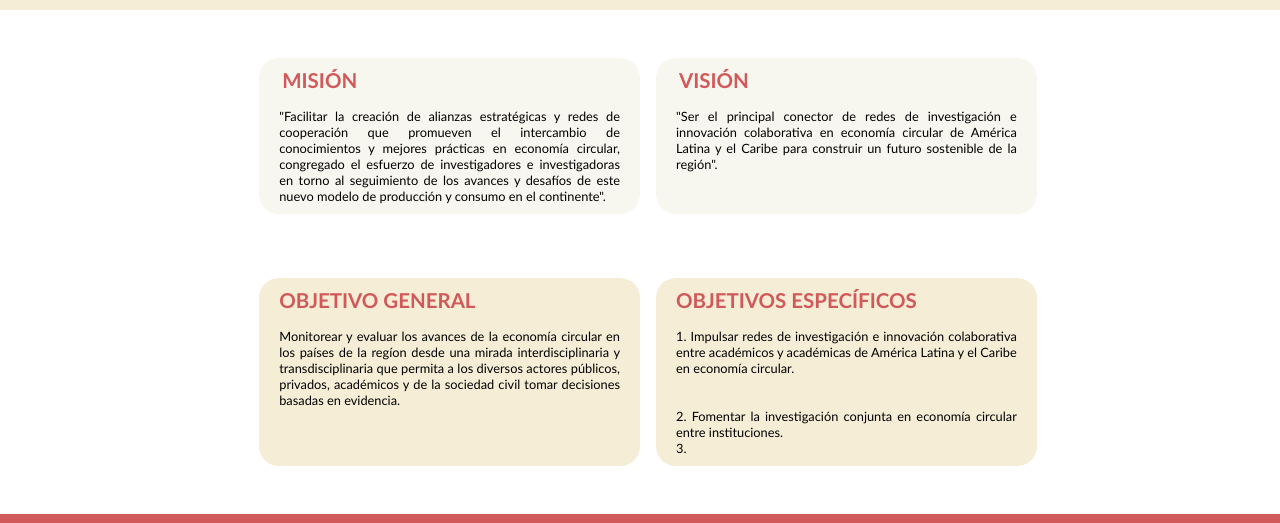
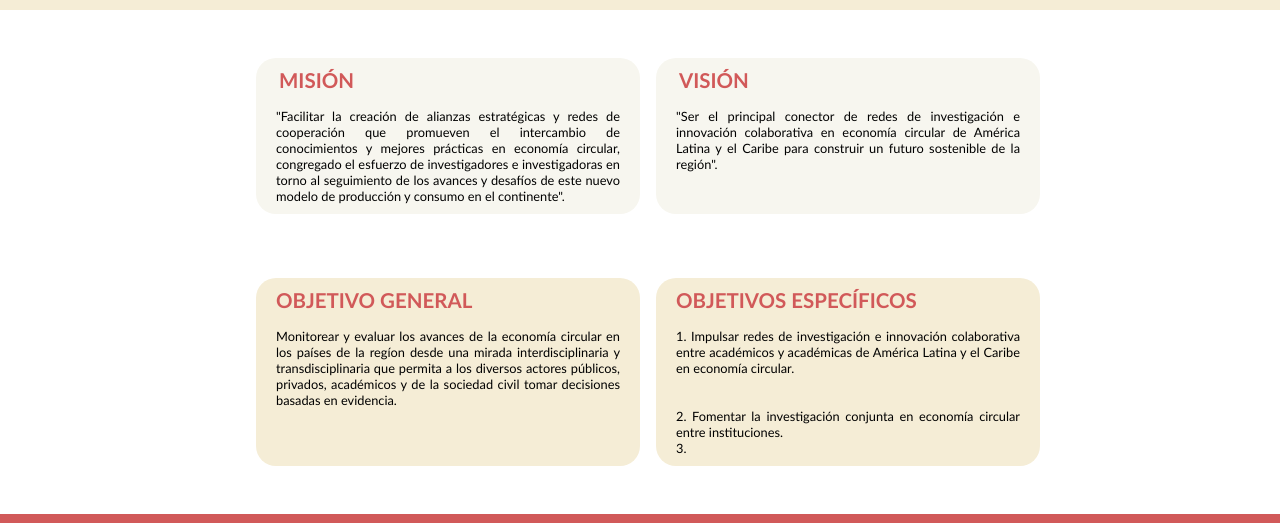
Before and after one commit to Nicolas-Munoz-Bacian/observatorio-prueba3, a plain HTML site: page nosotros.html in a window 1280 px wide. Shown: the part 136-659 px from the top of the page. Drawn offline with Linux system fonts and the light colour scheme.

Commit message:
Add files via upload

```diff
--- a/nosotros.css
+++ b/nosotros.css
@@ -227,7 +227,7 @@ a{
 }
 
 .Párrafo_contenido{
-    display: block;
+    display: flex;
     justify-content: center;
     align-items: center;
     align-content: center;
@@ -237,7 +237,7 @@ a{
 }
 
 .Párrafo_contenido_2{
-    display: block;
+    display: flex;
     justify-content:center;
     align-items:initial;
     align-content: center;
@@ -255,21 +255,20 @@ a{
 }
 
 .Contenido_nosotros {
-    flex-wrap: wrap-reverse;
-    justify-content: center;
-    margin: 0 80px 0 80px;
+    flex-wrap: wrap;
+    flex-direction: column-reverse;
 }
 
 .contenedor_nosotros_1{
     display: flex;
-    margin: 2rem 1rem 2rem 1rem;;
+    margin: 2rem 0rem 2rem 0rem;
     justify-content: center;
     flex-wrap: wrap-reverse;
 }
 
 .contenedor_nosotros_2{
     display: flex;
-    margin: 2rem 1rem 2rem 1rem;
+    margin: 2rem 0rem 2rem 0rem;
     justify-content: center;
     flex-wrap: wrap-reverse;
 }
@@ -282,7 +281,7 @@ a{
     align-items: flex-start;
     background-color: var(--color-octavo);
     border-radius: 20px;
-    width: 35%;
+    width: 30%;
     height: auto;
     font-size: 80%;
     margin: 1rem 0rem 1rem 1rem;
@@ -296,7 +295,7 @@ a{
     align-items: flex-start;
     background-color: var(--color-octavo);
     border-radius: 20px;
-    width: 35%;
+    width: 30%;
     height: auto;
     font-size: 80%;
     margin: 1rem 0rem 1rem 1rem;
@@ -305,12 +304,11 @@ a{
 .text_contenido_3{
     justify-content: center;
     display: inline-block;
-    flex-direction: column-reverse;
     flex-wrap: wrap-reverse;
     align-items: flex-start;
     background-color: var(--color-terciario);
     border-radius: 20px;
-    width: 35%;
+    width: 30%;
     height: auto;
     font-size: 80%;
     margin: 1rem 0rem 1rem 1rem;
@@ -319,12 +317,11 @@ a{
 .text_contenido_4{
     justify-content: center;
     display: inline-block;
-    flex-direction: column-reverse;
     flex-wrap: wrap-reverse;
     align-items: flex-start;
     background-color: var(--color-terciario);
     border-radius: 20px;
-    width: 35%;
+    width: 30%;
     height: auto;
     font-size: 80%;
     margin: 1rem 0rem 1rem 1rem;
```
